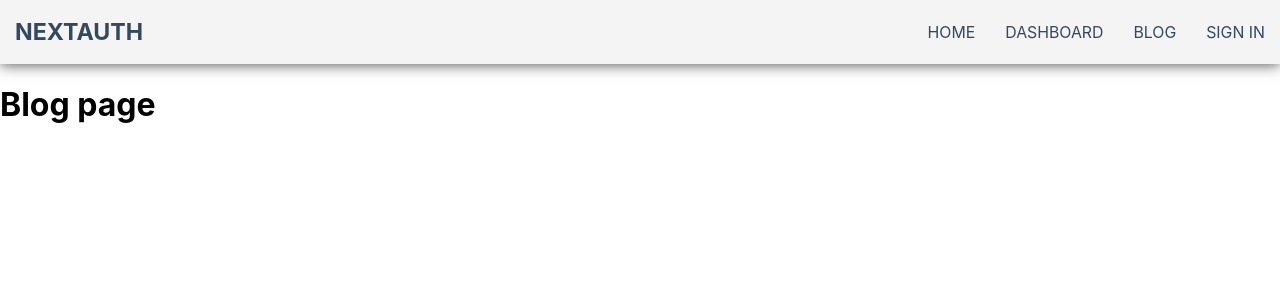
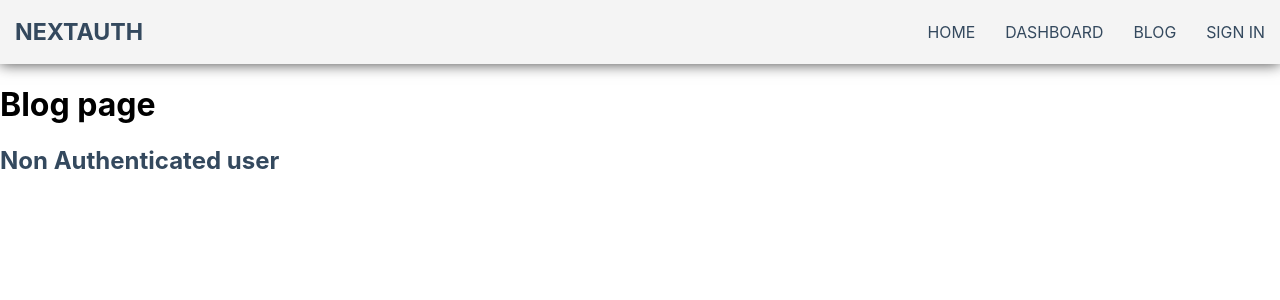
Before and after one commit to fernandovissentini/nextjs-tutorial, a Next.js app in the folder next-auth/: page /blog in a window 1280 px wide. Shown: the top 300 px of the page. Built offline with nearby package versions, Linux system fonts and the light colour scheme; no server answers.

Commit message:
add Server-side authentication

```diff
--- a/next-auth/pages/blog.js
+++ b/next-auth/pages/blog.js
@@ -1,5 +1,25 @@
-function Blog() {
-  return <h1>Blog page</h1>
+import {getSession, useSession} from "next-auth/react";
+
+function Blog({data}) {
+  const {data: session, status} = useSession()
+  console.log(`Blog ${session} ${status}`)
+  return (
+      <>
+        <h1>Blog page</h1>
+        <h2>{data}</h2>
+      </>
+  )
 }
 
 export default Blog
+
+export async function getServerSideProps(context) {
+  const session = await getSession(context)
+  console.log(session)
+  return {
+    props: {
+      session,
+      data: session ? 'Authenticated User' : 'Non Authenticated user'
+    }
+  }
+}
```
